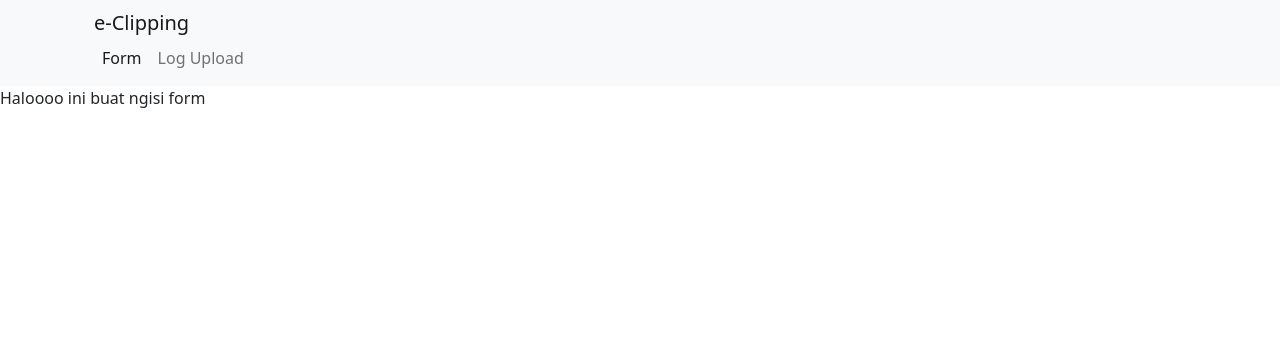
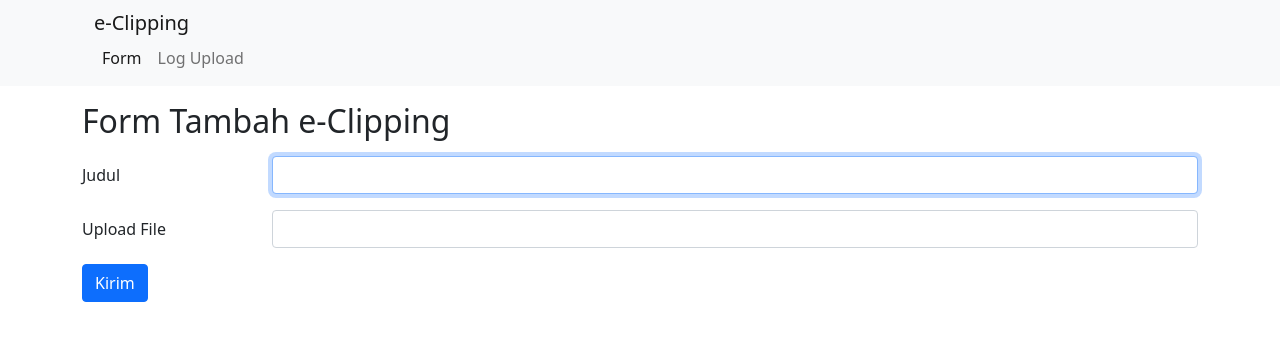
Before and after one commit to kirarutami/SIKOMINFO, a CodeIgniter 4 app: the page made by app/Views/eclipping/form-clipping.php in a window 1280 px wide. Shown: the top 346 px of the page. Run offline with PHP 8.4 and a stand-in for CodeIgniter, Linux system fonts and the light colour scheme; the template is opened without the code that fills it, so the values that code supplies are empty; some libraries are stand-ins or nearby versions.

Commit message:
Day #7
1) Adding routes to index and form
2) Adding isset (need to read more about this) di detail.php
3) Adding form and editing clippingModel (allowed fields)
4) Completing primary form
5) Adding alert session

```diff
--- a/app/Config/Routes.php
+++ b/app/Config/Routes.php
@@ -31,7 +31,9 @@ $routes->setAutoRoute(true);
 
 // We get a performance increase by specifying the default
 // route since we don't have to scan directories.
-$routes->get('/', 'Home::index');
+$routes->get('/clipping/form', 'Clipping::form/$1');
+$routes->get('/clipping/index', 'Clipping::index/$1');
+$routes->get('/clipping/form-clipping', 'Clipping::form/$1');
 
 $routes->get('/clipping/(:segment)', 'Clipping::detail/$1');
 
--- a/app/Models/ClippingModel.php
+++ b/app/Models/ClippingModel.php
@@ -8,6 +8,7 @@ class ClippingModel extends Model
 {
     protected $table = 'log_upload';
     protected $useTimestamps = true;
+    protected $allowedFields = ['judul', 'slug', 'file', 'uploaded_by'];
 
     public function getClipping($slug = false)
     {
--- a/app/Views/eclipping/detail.php
+++ b/app/Views/eclipping/detail.php
@@ -7,7 +7,8 @@
             <div class="card" style="width: 18rem;">
                 <img src="..." class="card-img-top" alt="...">
                 <div class="card-body">
-                    <h5 class="card-title"><?= $clipping['judul']; ?></h5>
+                    <h5 class="card-title"><?= isset($clipping['judul']); ?></h5>
+                    <!-- i'm adding isset that i don't even understand what was that -->
                     <p class="card-text">Some quick example text to build on the card title and make up the bulk of the card's content.</p>
 
 
--- a/app/Views/eclipping/form-clipping.php
+++ b/app/Views/eclipping/form-clipping.php
@@ -1,21 +1,29 @@
 <?= $this->extend("layout/template"); ?>
 <?= $this->section('content'); ?>
-<!DOCTYPE html>
-<html lang="en">
+<div class="container">
+    <div class="row">
+        <div class="col">
+            <h2 class="my-3">Form Tambah e-Clipping</h2>
+            <form action="/clipping/save" method="post">
+                <?= csrf_field(); ?>
+                <div class="row mb-3">
+                    <label for="judul" class="col-sm-2 col-form-label">Judul</label>
+                    <div class="col-sm-10">
+                        <input type="text" class="form-control" id="judul" name="judul" autofocus>
+                    </div>
+                </div>
 
-<head>
-    <meta charset="UTF-8">
-    <meta http-equiv="X-UA-Compatible" content="IE=edge">
-    <meta name="viewport" content="width=device-width, initial-scale=1.0">
-    <title>Document</title>
-</head>
-
-<body>
-
-    <p>Haloooo ini buat ngisi form</p>
-
-</body>
-
-</html>
+                <!-- //ini row buat upload nanti -->
+                <div class="row mb-3">
+                    <label for="file" class="col-sm-2 col-form-label">Upload File</label>
+                    <div class="col-sm-10">
+                        <input type="text" class="form-control" id="file" name="file">
+                    </div>
+                </div>
+                <button type="submit" class="btn btn-primary">Kirim</button>
+            </form>
+        </div>
+    </div>
+</div>
 
 <?= $this->endSection(); ?>
```
Also changed, not shown: app/Controllers/Clipping.php (+18 -0 lines), app/Views/eclipping/log-upload.php (+6 -1 lines).
